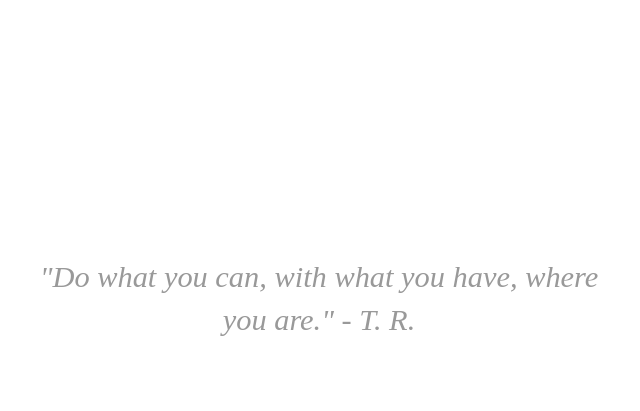
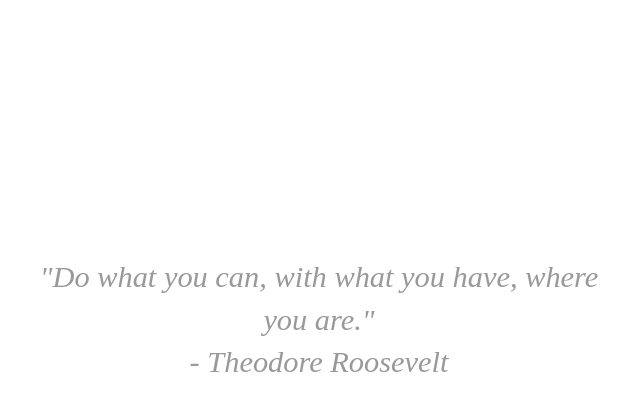
Before and after one commit to ryanjonathanb/ryanjonathanb.github.io, a Jekyll site: the page built from index.html, in a window 1280 px wide and 900 px high, scrolled down 868 px. Shown: the top 411 px of the window, without its empty margins (321-961 px from the left). Built offline with Jekyll 4.4.1, drawn with Linux system fonts in a browser that asks for light colours; some web fonts are replaced.

```diff
--- a/index.html
+++ b/index.html
@@ -23,7 +23,7 @@
 
 	<div id="homequote">
 		<div id="homepage" style="margin-top:12em;">
-			<p class="homepage" style="padding: 0 10em 10em 10em; margin: 0 -10em 0 -10em;"><em>"Do what you can, with what you have, where you are." - T. R.</em></p>
+			<p class="homepage" style="padding: 0 10em 10em 10em; margin: 0 -10em 0 -10em;"><em>"Do what you can, with what you have, where you are."<br/> - Theodore Roosevelt</em></p>
 		</div>
     </div>
 
```
Also changed, not shown: ryan-jonathan-budiman-photo.png.
